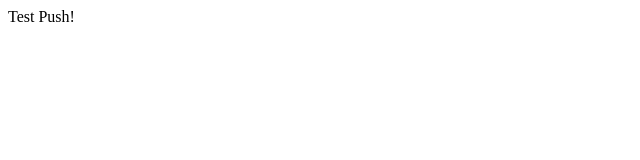
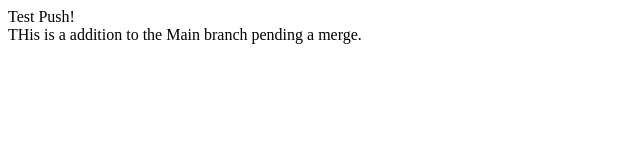
Before and after one commit to bethel-school-of-technology/team-dream-team-backend, a plain HTML site: page index.html in a window 1280 px wide. Shown: the whole page, without its empty margins (0-640 px from the left). Drawn offline with Linux system fonts and the light colour scheme.

Commit message:
Test Run on Merges

```diff
--- a/index.html
+++ b/index.html
@@ -1,2 +1,4 @@
 <!DOCTYPE html>
 <header>Test Push!</header>
+
+<div> THis is a addition to the Main branch pending a merge.</div>
```
